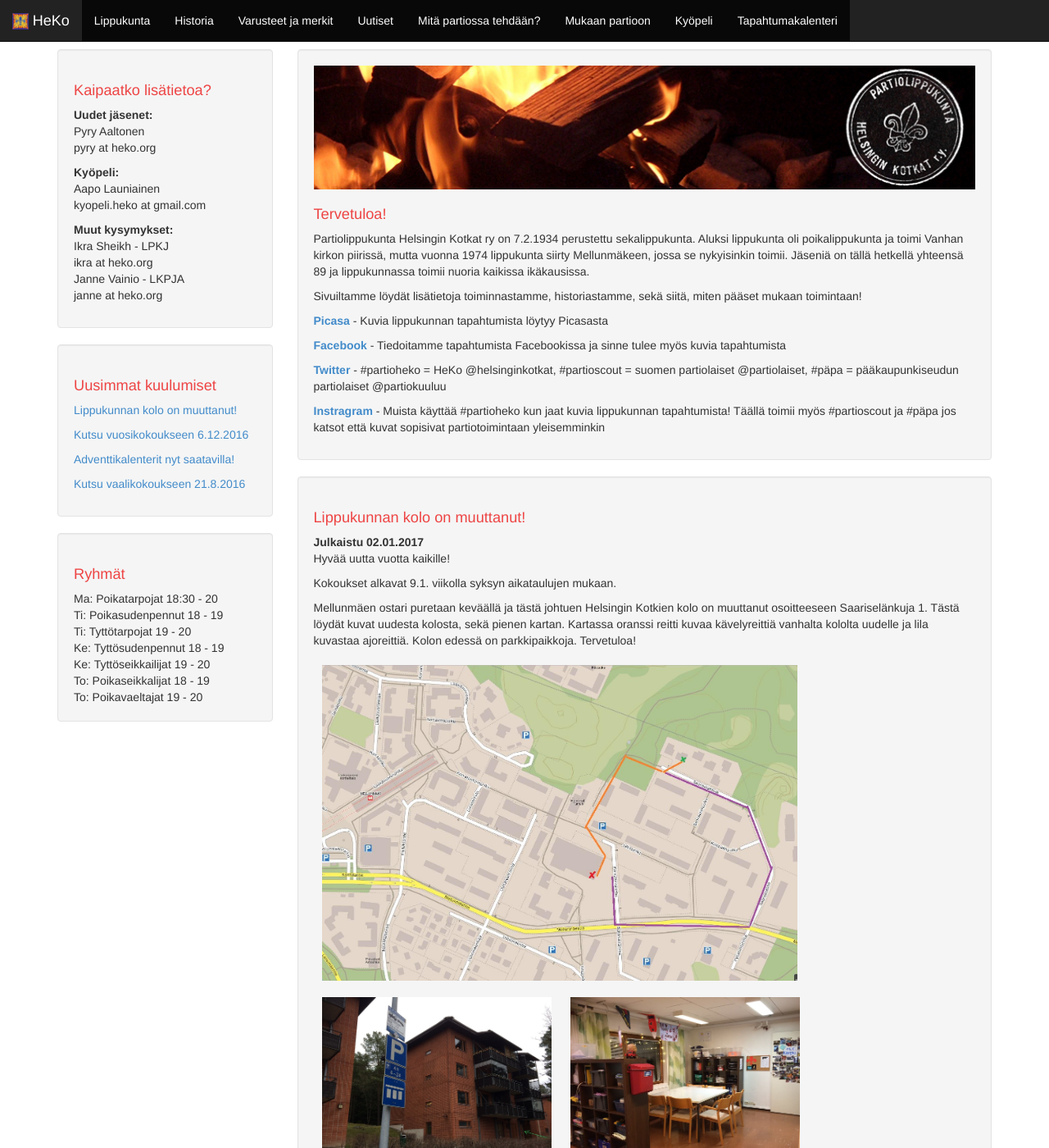
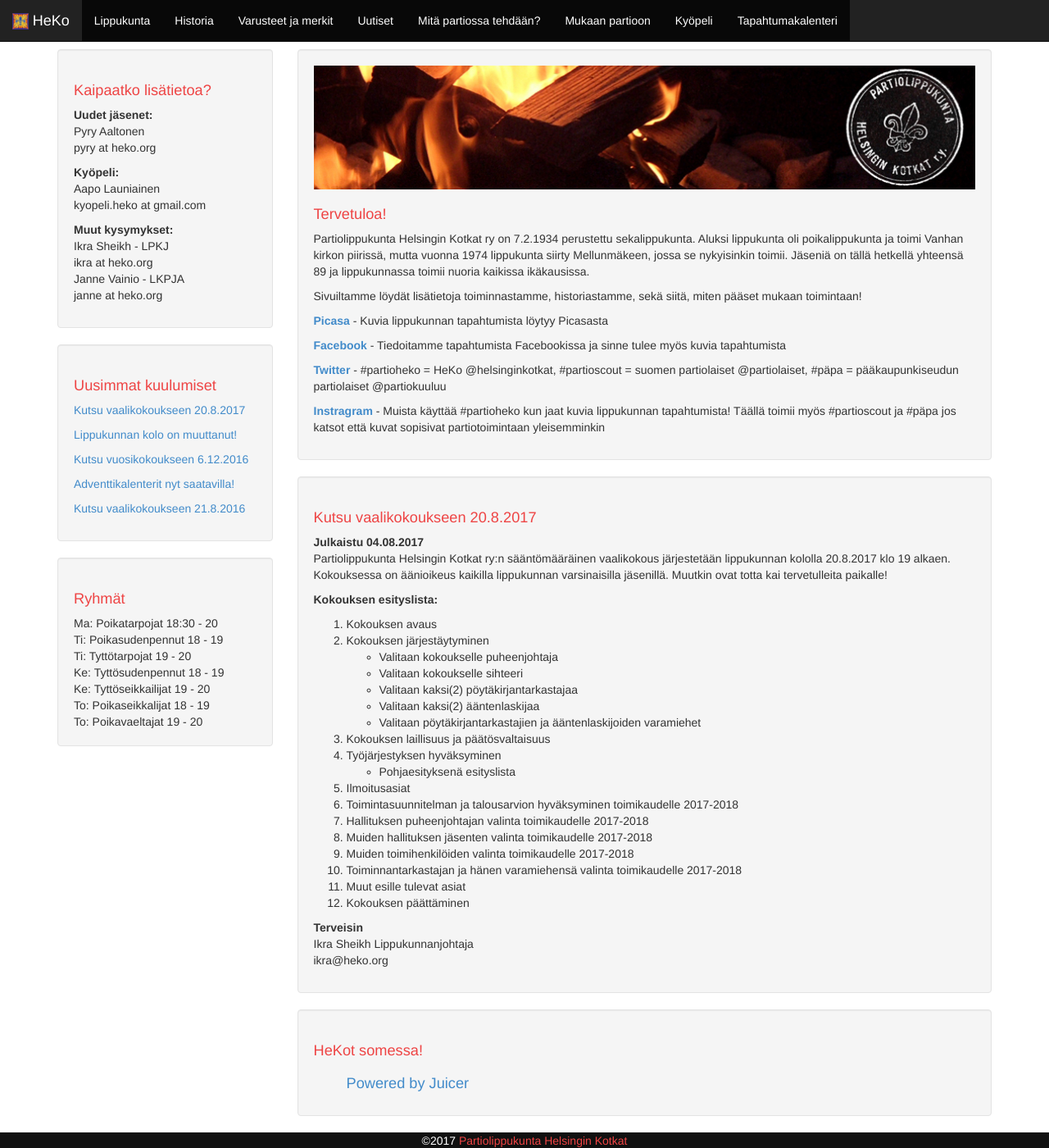
Before and after one commit to HelsinginKotkat/website, a Jekyll site: the page built from website/index.html, in a window 1280 px wide and 1400 px high. Shown: the whole window at 82% size. Built offline with Jekyll 4.4.1, drawn with Linux system fonts in a browser that asks for light colours; a script that is not in the unit is left out.

Commit message:
kutsu vaalikokoukseen 2017

```diff
--- a/website/_pages/lippukunta.html
+++ b/website/_pages/lippukunta.html
@@ -22,7 +22,7 @@ permalink: /lpk/
     </ul>
     <h1>Yhteystiedot</h1>
 
-    <p><b>Kolon osoite:</b> Saariselänkuja 1, 00970 Helsinki</p>
+    <p><b>Kolon osoite:</b> Saariselänkuja 1E, 00970 Helsinki</p>
 
     <p><b>Kämpän osoite:</b> Ruuhijärventie 17, 02820 Espoo</p>
 
--- a/website/_posts/2017-01-02-uusikolo.markdown
+++ b/website/_posts/2017-01-02-uusikolo.markdown
@@ -8,7 +8,7 @@ Hyvää uutta vuotta kaikille!
 
 Kokoukset alkavat 9.1. viikolla syksyn aikataulujen mukaan.
 
-Mellunmäen ostari puretaan keväällä ja tästä johtuen Helsingin Kotkien kolo on muuttanut osoitteeseen Saariselänkuja 1.
+Mellunmäen ostari puretaan keväällä ja tästä johtuen Helsingin Kotkien kolo on muuttanut osoitteeseen Saariselänkuja 1E.
 Tästä löydät kuvat uudesta kolosta, sekä pienen kartan.
 Kartassa oranssi reitti kuvaa kävelyreittiä vanhalta kololta uudelle ja lila kuvastaa ajoreittiä.
 Kolon edessä on parkkipaikkoja. Tervetuloa!
--- /dev/null
+++ b/website/_posts/2017-08-04-vaalikokous.markdown
@@ -0,0 +1,35 @@
+---
+layout: post
+title:  "Kutsu vaalikokoukseen 20.8.2017"
+date:   2017-08-04 13:10:43 +0300
+permalink: /uutiset/vaalikokous-2017/
+---
+Partiolippukunta Helsingin Kotkat ry:n sääntömääräinen vaalikokous järjestetään lippukunnan kololla 20.8.2017 klo 19 alkaen. Kokouksessa on äänioikeus kaikilla lippukunnan varsinaisilla jäsenillä. Muutkin ovat totta kai tervetulleita paikalle!
+
+
+**Kokouksen esityslista:**
+
+1. Kokouksen avaus
+2. Kokouksen järjestäytyminen
+   * Valitaan kokoukselle puheenjohtaja
+   * Valitaan kokoukselle sihteeri
+   * Valitaan kaksi(2) pöytäkirjantarkastajaa
+   * Valitaan kaksi(2) ääntenlaskijaa
+   * Valitaan pöytäkirjantarkastajien ja ääntenlaskijoiden varamiehet
+3. Kokouksen laillisuus ja päätösvaltaisuus
+4. Työjärjestyksen hyväksyminen
+   * Pohjaesityksenä esityslista
+5. Ilmoitusasiat
+6. Toimintasuunnitelman ja talousarvion hyväksyminen toimikaudelle 2017-2018
+7. Hallituksen puheenjohtajan valinta toimikaudelle 2017-2018
+8. Muiden hallituksen jäsenten valinta toimikaudelle 2017-2018
+9. Muiden toimihenkilöiden valinta toimikaudelle 2017-2018
+10. Toiminnantarkastajan ja hänen varamiehensä valinta toimikaudelle 2017-2018
+11. Muut esille tulevat asiat
+12. Kokouksen päättäminen
+
+
+**Terveisin**
+Ikra Sheikh
+Lippukunnanjohtaja
+ikra@heko.org
```
Also changed, not shown: website/Gemfile.lock.
